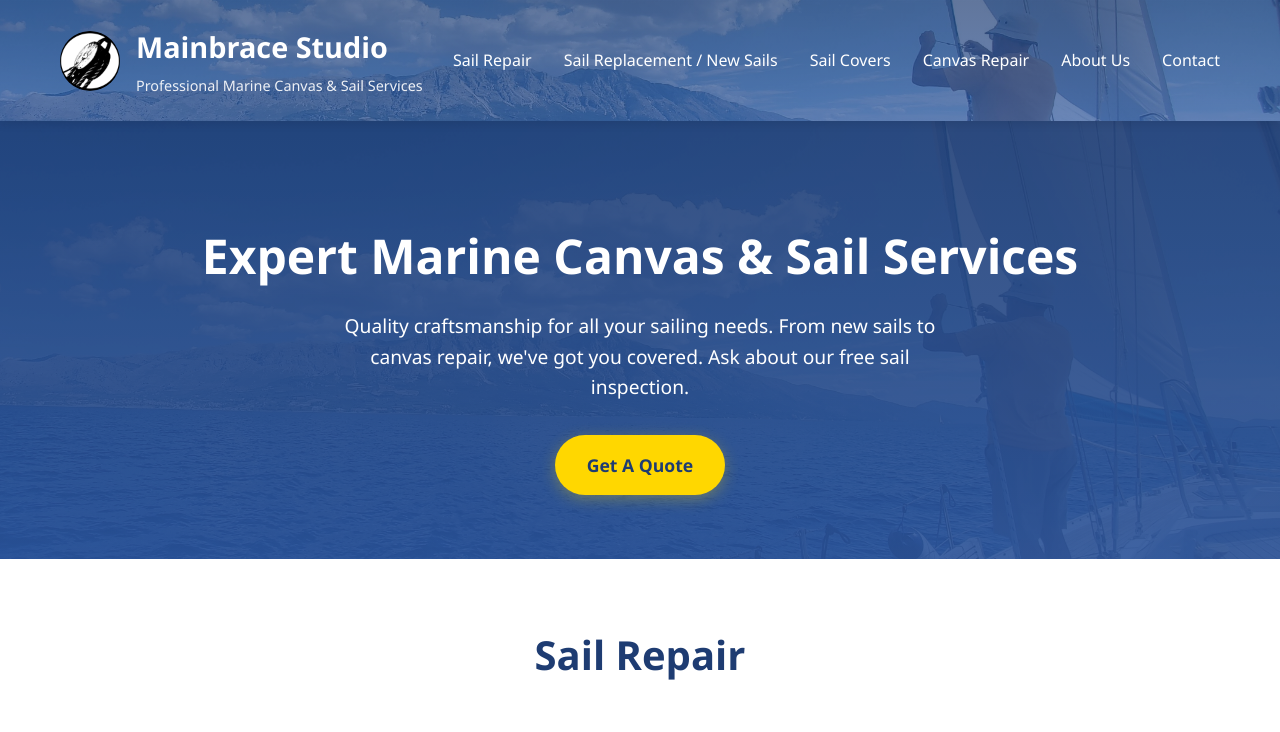
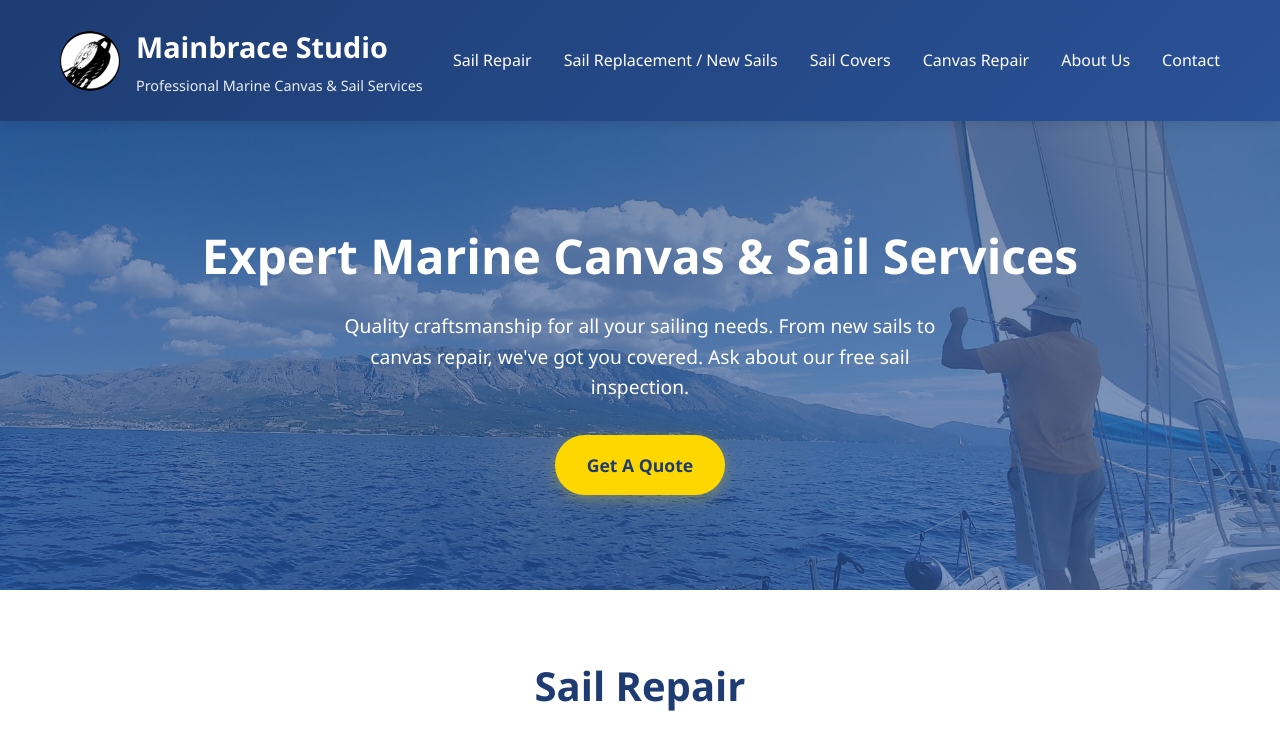
Before and after one commit to wuntusk/mainbracestudio.com, a plain HTML site: page docs/index.html in a window 1280 px wide. Shown: the top 732 px of the page. Drawn offline with Linux system fonts and the light colour scheme.

Commit message:
Move main.jpg background image to hero section only, remove from header

```diff
--- a/docs/style.css
+++ b/docs/style.css
@@ -20,11 +20,7 @@ body {
 
 /* Header Styles */
 .header {
-    background: linear-gradient(rgba(30, 60, 114, 0.7), rgba(42, 82, 152, 0.7)),
-                url('content/main.jpg');
-    background-size: cover;
-    background-position: center;
-    background-attachment: fixed;
+    background: linear-gradient(135deg, #1e3c72 0%, #2a5298 100%);
     color: white;
     padding: 1.5rem 0;
     position: fixed;
@@ -81,15 +77,16 @@ body {
 
 /* Hero Section */
 .hero {
-    background: linear-gradient(rgba(30, 60, 114, 0.9), rgba(42, 82, 152, 0.9)),
+    background: linear-gradient(rgba(30, 60, 114, 0.6), rgba(42, 82, 152, 0.6)),
                 url('content/main.jpg');
     background-size: cover;
     background-position: center;
-    background-attachment: fixed;
+    background-repeat: no-repeat;
     color: white;
     padding: 8rem 0 4rem;
     text-align: center;
     margin-top: 90px;
+    min-height: 500px;
 }
 
 .hero-content h2 {
```
